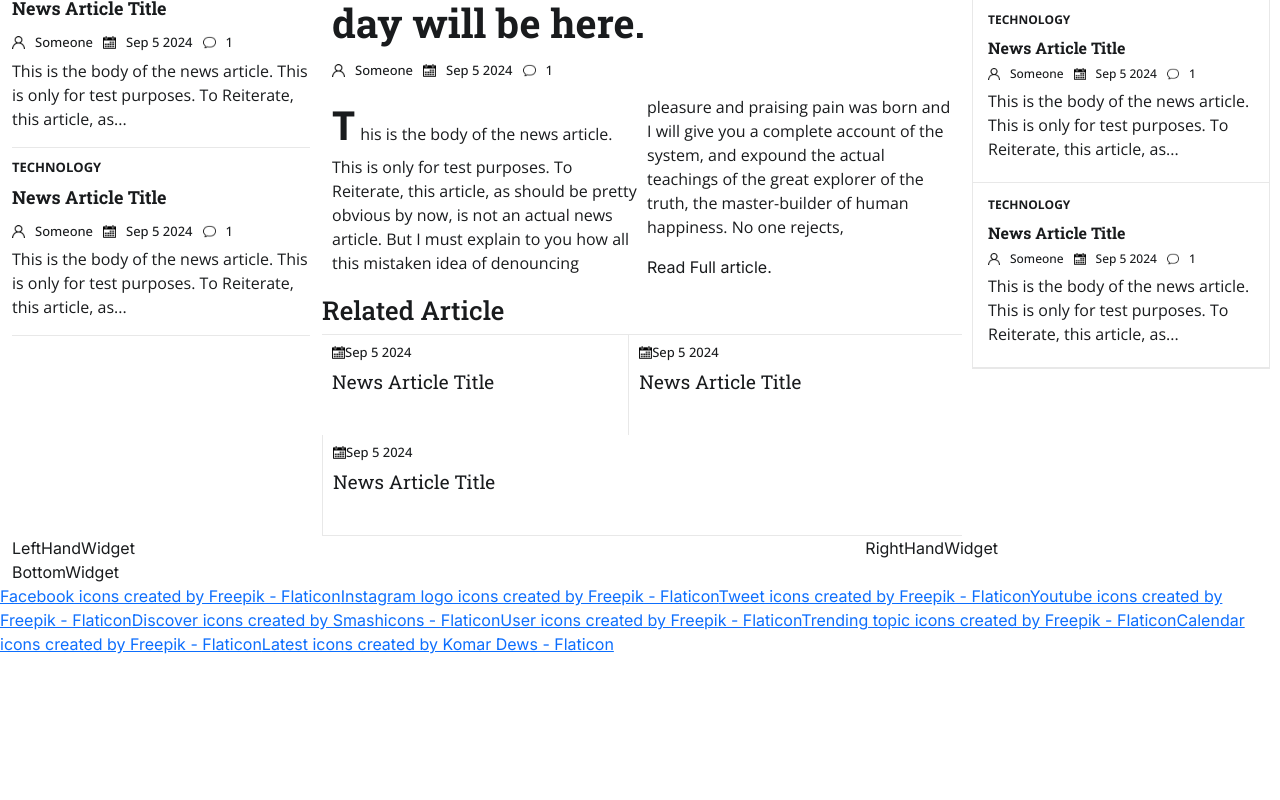
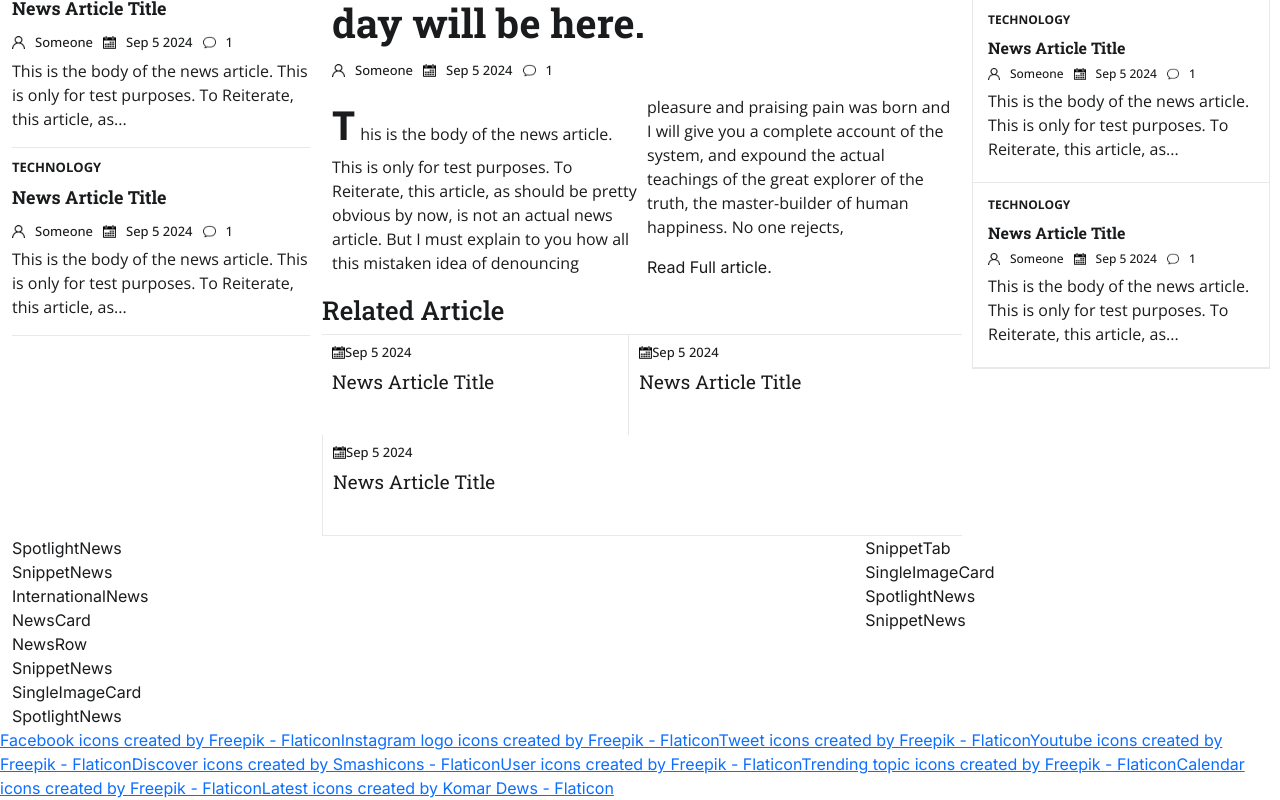
Before and after one commit to srijit1605/communicationWire, a Next.js app in the folder news-wire/: page / in a window 1280 px wide. Shown: the part 906-1706 px from the top of the page. Before the commit the page ends 1562 px from the top, so only its background shows below. Built offline with nearby package versions, Linux system fonts and the light colour scheme; no server answers.

Commit message:
structural updates

```diff
--- a/news-wire/components/BottomWidgets/BottomWidget.jsx
+++ b/news-wire/components/BottomWidgets/BottomWidget.jsx
@@ -1,8 +1,15 @@
 import React from 'react'
+import SnippetNews from '../NewsPreviews/SnippetNews/SnippetNews'
+import SpotlightNews from '../NewsPreviews/SpotlightNews/SpotlightNews'
+import ImageCard from './ImageCard/ImageCard'
 
 const BottomWidget = () => {
   return (
-    <div>BottomWidget</div>
+    <div>
+        <SnippetNews/>
+        <ImageCard/>
+        <SpotlightNews/>
+    </div>
   )
 }
 
--- /dev/null
+++ b/news-wire/components/BottomWidgets/ImageCard/ImageCard.jsx
@@ -0,0 +1,12 @@
+import SingleImageCard from '@/components/NewsPreviews/SingleImageCard/SingleImageCard'
+import React from 'react'
+
+const ImageCard = () => {
+  return (
+    <div>
+        <SingleImageCard/>
+    </div>
+  )
+}
+
+export default ImageCard
--- /dev/null
+++ b/news-wire/components/LeftHandWidgets/InternationalNews/InternationalNews.jsx
@@ -0,0 +1,9 @@
+import React from 'react'
+
+const InternationalNews = () => {
+  return (
+    <div>InternationalNews</div>
+  )
+}
+
+export default InternationalNews
--- a/news-wire/components/LeftHandWidgets/LeftHandWidget.jsx
+++ b/news-wire/components/LeftHandWidgets/LeftHandWidget.jsx
@@ -1,8 +1,19 @@
 import React from 'react'
+import SnippetNews from '../NewsPreviews/SnippetNews/SnippetNews'
+import SpotlightNews from '../NewsPreviews/SpotlightNews/SpotlightNews'
+import InternationalNews from './InternationalNews/InternationalNews'
+import NewsCard from './NewsCard/NewsCard'
+import NewsRow from './NewsRow/NewsRow'
 
 const LeftHandWidget = () => {
   return (
-    <div>LeftHandWidget</div>
+    <div>
+        <SpotlightNews/>
+        <SnippetNews/>
+        <InternationalNews/>
+        <NewsCard/>
+        <NewsRow/>
+    </div>
   )
 }
 
--- /dev/null
+++ b/news-wire/components/LeftHandWidgets/NewsCard/NewsCard.jsx
@@ -0,0 +1,9 @@
+import React from 'react'
+
+const NewsCard = () => {
+  return (
+    <div>NewsCard</div>
+  )
+}
+
+export default NewsCard
--- /dev/null
+++ b/news-wire/components/LeftHandWidgets/NewsRow/NewsRow.jsx
@@ -0,0 +1,9 @@
+import React from 'react'
+
+const NewsRow = () => {
+  return (
+    <div>NewsRow</div>
+  )
+}
+
+export default NewsRow
--- /dev/null
+++ b/news-wire/components/NewsPreviews/SingleImageCard/SingleImageCard.jsx
@@ -0,0 +1,9 @@
+import React from 'react'
+
+const SingleImageCard = () => {
+  return (
+    <div>SingleImageCard</div>
+  )
+}
+
+export default SingleImageCard
--- /dev/null
+++ b/news-wire/components/NewsPreviews/SnippetNews/SnippetNews.jsx
@@ -0,0 +1,9 @@
+import React from 'react'
+
+const SnippetNews = () => {
+  return (
+    <div>SnippetNews</div>
+  )
+}
+
+export default SnippetNews
--- /dev/null
+++ b/news-wire/components/NewsPreviews/SpotlightNews/SpotlightNews.jsx
@@ -0,0 +1,9 @@
+import React from 'react'
+
+const SpotlightNews = () => {
+  return (
+    <div>SpotlightNews</div>
+  )
+}
+
+export default SpotlightNews
--- /dev/null
+++ b/news-wire/components/RightHandWidgets/ImageSlider/ImageSlider.jsx
@@ -0,0 +1,12 @@
+import SingleImageCard from '@/components/NewsPreviews/SingleImageCard/SingleImageCard'
+import React from 'react'
+
+const ImageSlider = () => {
+  return (
+    <div>
+        <SingleImageCard/>
+    </div>
+  )
+}
+
+export default ImageSlider
--- a/news-wire/components/RightHandWidgets/RightHandWidget.jsx
+++ b/news-wire/components/RightHandWidgets/RightHandWidget.jsx
@@ -1,8 +1,17 @@
 import React from 'react'
+import SpotlightNews from '../NewsPreviews/SpotlightNews/SpotlightNews'
+import SnippetNews from '../NewsPreviews/SnippetNews/SnippetNews'
+import ImageSlider from './ImageSlider/ImageSlider'
+import SnippetTab from './SnippetTab/SnippetTab'
 
 const RightHandWidget = () => {
   return (
-    <div>RightHandWidget</div>
+    <div>
+      <SnippetTab/>
+      <ImageSlider/>
+      <SpotlightNews/>
+      <SnippetNews/>
+    </div>
   )
 }
 
--- /dev/null
+++ b/news-wire/components/RightHandWidgets/SnippetTab/SnippetTab.jsx
@@ -0,0 +1,9 @@
+import React from 'react'
+
+const SnippetTab = () => {
+  return (
+    <div>SnippetTab</div>
+  )
+}
+
+export default SnippetTab
```
